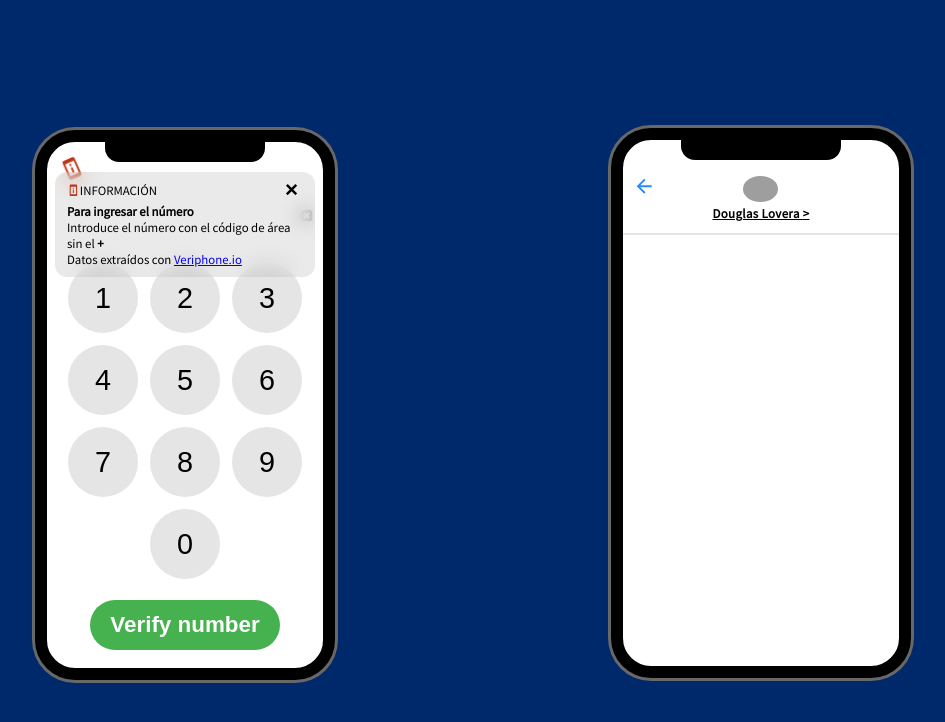
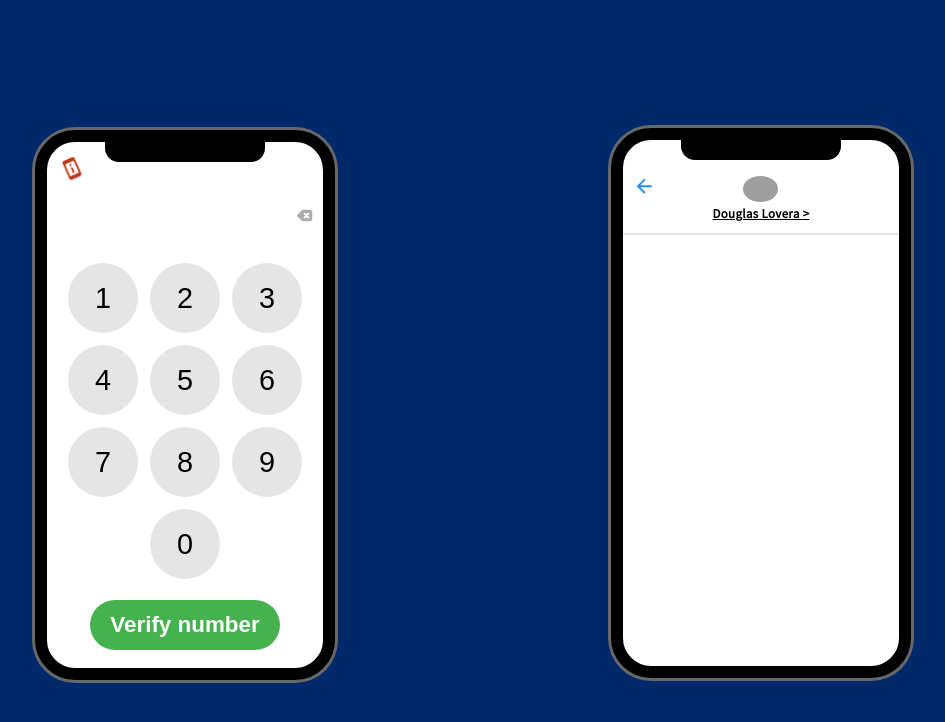
Before and after one commit to doulovera/numrify, a React (Create React App) app: page / in a window 1280 px wide. Shown: the top 722 px of the page, without its empty margins (167-1112 px from the left). Built offline with nearby package versions, Linux system fonts and the light colour scheme; grey boxes are pictures that could not be loaded.

Commit message:
feat: Notification and Popup functionality DONE

```diff
--- a/src/components/NotifIcon/index.js
+++ b/src/components/NotifIcon/index.js
@@ -1,19 +1,27 @@
-import React from 'react'
+import React, { useState } from 'react'
 import NotificationComponent from '../Notification'
 import Notification from '../Icons/Notification'
 import './style.css'
 
 export default function NotifIcon () {
-  const handleClick = () => {
-    console.log('x')
+  const [isNotifHidden, setIsNotifHidden] = useState(false)
+  const [isPopupOpen, setIsPopupOpen] = useState(false)
+  const handleClose = () => {
+    setIsNotifHidden(true)
+    setIsPopupOpen(!isPopupOpen)
   }
 
   return (
     <>
-      <button className="notif-icon" onClick={handleClick}>
-        <Notification fill="#c13516" />
-      </button>
-      <NotificationComponent />
+      {
+        !isNotifHidden &&
+        <button className="notif-icon" onClick={handleClose}>
+          <Notification fill="#c13516" />
+        </button>}
+      {
+        isPopupOpen &&
+        <NotificationComponent handleClose={handleClose} />
+      }
     </>
   )
 }
--- a/src/components/Notification/index.js
+++ b/src/components/Notification/index.js
@@ -2,17 +2,13 @@ import React from 'react'
 import Notification from '../Icons/Notification'
 import './style.css'
 
-export default function NotificationComponent () {
-  const closePopup = () => {
-    console.log('xd')
-  }
-
+export default function NotificationComponent ({ handleClose }) {
   return (
     <div className="notif__card">
       <div className="notif__header">
         <Notification fill="#c13516" />
         <span className="notif__header__title">Información</span>
-        <button className="notif__header__close" onClick={closePopup}>&times;</button>
+        <button className="notif__header__close" onClick={handleClose}>&times;</button>
       </div>
       <div className="notif__content">
         <h4 className="notif__content__title">Para ingresar el número</h4>
```
